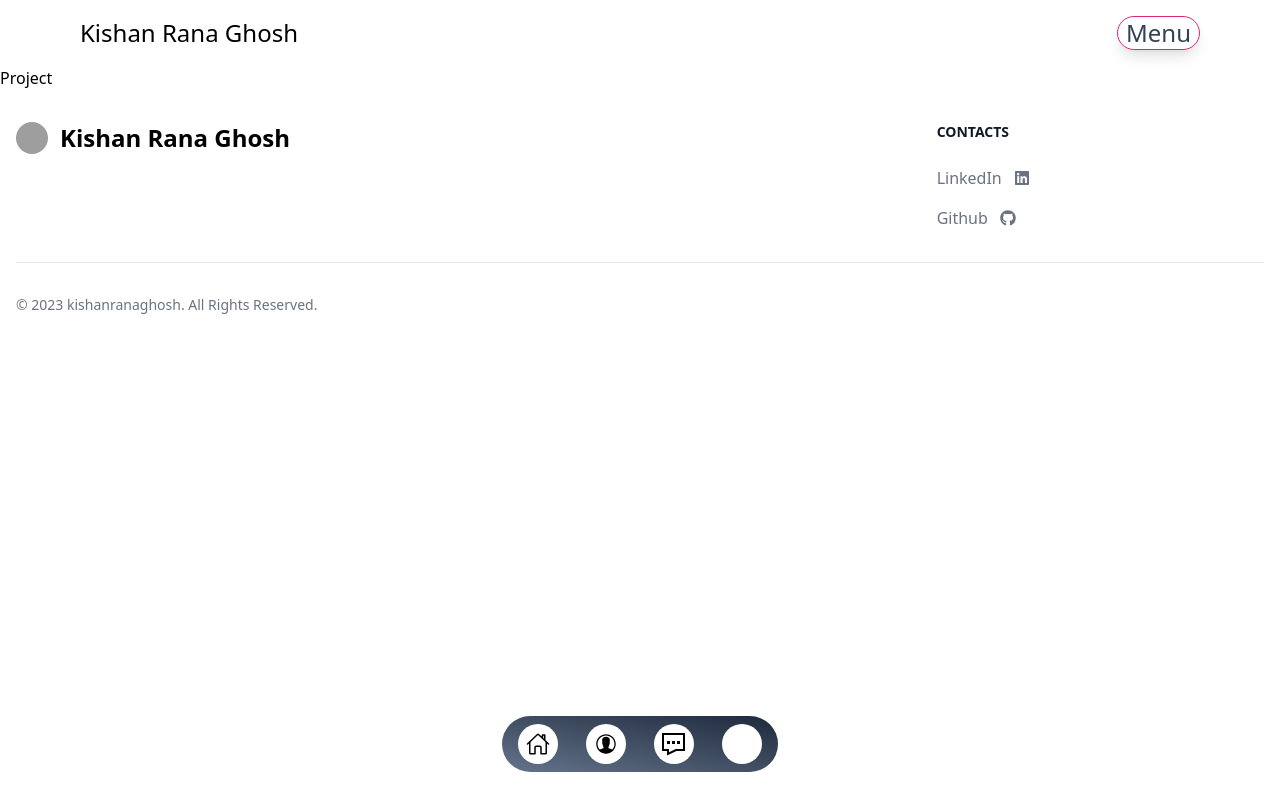
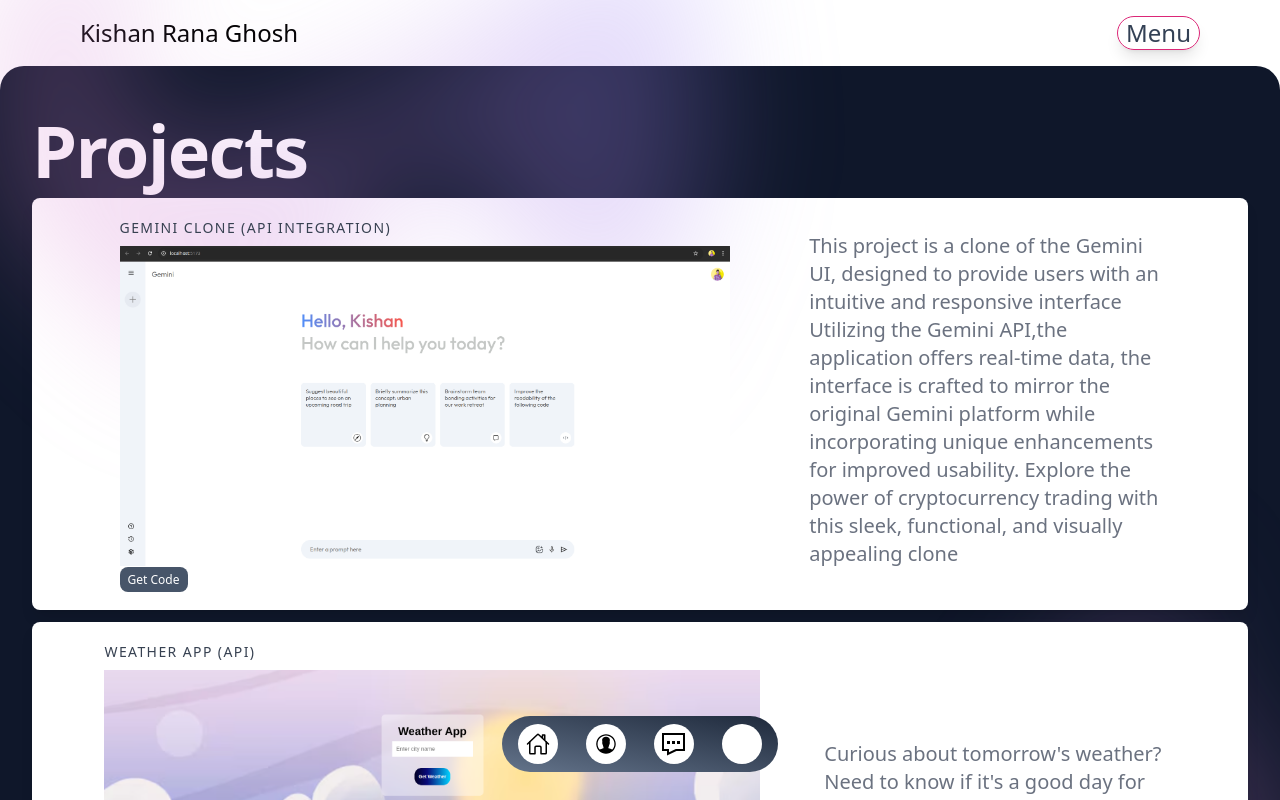
Before and after one commit to kishanghosh090/reactPortfolio, a React (Vite) app in the folder kishanproject/: page /Projects in a window 1280 px wide. Shown: the top 800 px of the page. Built offline with nearby package versions, Linux system fonts and the light colour scheme; grey boxes are pictures that could not be loaded.

Commit message:
file added

```diff
--- a/kishanproject/src/Components/Home/Home.jsx
+++ b/kishanproject/src/Components/Home/Home.jsx
@@ -30,7 +30,7 @@
             <h1 className="text-balance text-4xl font-semibold tracking-tight text-white sm:text-7xl">
               KISHAN RANA GHOSH
             </h1>
-            <h1 className="text-balance text-2xl font-semibold tracking-tight sm:text-7xl text-pink-700">
+            <h1 className="text-balance text-2xl font-semibold tracking-tight sm:text-6xl text-pink-700">
               <TypeAnimation
                 sequence={[
                   "I Am A Web Developer",
@@ -53,10 +53,10 @@
                 challenges.
               </p>
             </div>
-            <div className="mt-10 flex items-center justify-center gap-x-6 mb-4">
+            <div className="mt-10 flex items-center justify-center gap-x-6 mb-4 z-50">
               <NavLink
                 to="/Contact"
-                className="rounded-md bg-pink-700 px-3.5 py-2.5 text-sm font-semibold text-white shadow-sm hover:bg-indigo-500 focus-visible:outline focus-visible:outline-2 focus-visible:outline-offset-2 focus-visible:outline-indigo-600"
+                className="rounded-md z-50 bg-pink-700 px-3.5 py-2.5 text-sm font-semibold text-white shadow-sm hover:bg-indigo-500 focus-visible:outline focus-visible:outline-2 focus-visible:outline-offset-2 focus-visible:outline-indigo-600"
               >
                 Contact Me <span aria-hidden="true"> → </span>
               </NavLink>
@@ -88,18 +88,6 @@
         </div>
       </div>
 
-      <div
-        aria-hidden="true"
-        className="absolute inset-x-0 top-[50%] -z-10 transform-gpu overflow-hidden blur-3xl sm:top-[calc(100%-30rem)]"
-      >
-        <div
-          style={{
-            clipPath:
-              "polygon(74.1% 44.1%, 100% 61.6%, 97.5% 26.9%, 85.5% 0.1%, 80.7% 2%, 72.5% 32.5%, 60.2% 62.4%, 52.4% 68.1%, 47.5% 58.3%, 45.2% 34.5%, 27.5% 76.7%, 0.1% 64.9%, 17.9% 100%, 27.6% 76.8%, 76.1% 97.7%, 74.1% 44.1%)",
-          }}
-          className="relative left-[calc(50%+3rem)] aspect-[1155/678] w-[36.125rem] -translate-x-1/2 bg-gradient-to-tr from-[#ff80b5] to-[#9089fc] opacity-30 sm:left-[calc(50%+36rem)] sm:w-[72.1875rem]"
-        />
-      </div>
       <Contact />
     </motion.div>
   );
--- a/kishanproject/src/Components/Projects/Project.jsx
+++ b/kishanproject/src/Components/Projects/Project.jsx
@@ -1,7 +1,70 @@
 import React from "react";
 
+import { motion } from "framer-motion";
+import ProjectCard from "./ProjectCard";
+import geminClone from "../../assets/gemini-clone.png";
+import weatherApp from "../../assets/weatherApp.png";
 function Project() {
-  return <div>Project</div>;
+  const container = {
+    geminiClone: {
+      name: "Gemini Clone (API Integration)",
+      description:
+        " This project is a clone of the Gemini UI, designed to provide users with an intuitive and responsive interface Utilizing the Gemini API,the application offers real-time data, the interface is crafted to mirror the original Gemini platform while incorporating unique enhancements for improved usability. Explore the power of cryptocurrency trading with this sleek, functional, and visually appealing clone",
+      image: geminClone,
+      codeLink: "https://github.com/kishanghosh090/gemini",
+    },
+    weatherApp: {
+      name: "Weather App (API)",
+      description: `Curious about tomorrow's weather? Need to know if it's a good day for soccer practice? Our app is here to help! Just enter your city or , and it'll give you the latest forecast.click get code button to get code of this APP`,
+      image: weatherApp,
+      codeLink: "https://github.com/kishanghosh090/weatherAppProject",
+    },
+  };
+  return (
+    <motion.div
+      initial={{ opacity: 0, y: 100 }}
+      animate={{ opacity: 1, y: 0 }}
+      transition={{ duration: 0.4 }}
+      className="bg-slate-900 text-white rounded-t-3xl z-40"
+    >
+      <div className=" isolate px-6  z-40 lg:px-8">
+        <div
+          aria-hidden="true"
+          className="absolute inset-x-0 -top-40 z-10 transform-gpu overflow-hidden blur-3xl sm:-top-80"
+        >
+          <div
+            style={{
+              clipPath:
+                "polygon(74.1% 44.1%, 100% 61.6%, 97.5% 26.9%, 85.5% 0.1%, 80.7% 2%, 72.5% 32.5%, 60.2% 62.4%, 52.4% 68.1%, 47.5% 58.3%, 45.2% 34.5%, 27.5% 76.7%, 0.1% 64.9%, 17.9% 100%, 27.6% 76.8%, 76.1% 97.7%, 74.1% 44.1%)",
+            }}
+            className="relative left-[calc(50%-11rem)] aspect-[1155/678] w-[36.125rem] -translate-x-1/2 rotate-[30deg] bg-gradient-to-tr from-[#ff80b5] to-[#9089fc] opacity-30 sm:left-[calc(50%-30rem)] sm:w-[72.1875rem] z-30"
+          />
+        </div>
+        {/* main content */}
+        <div className="py-12 ">
+          <div className="content">
+            <h1 className="text-balance text-4xl font-semibold tracking-tight text-white sm:text-7xl">
+              Projects
+            </h1>
+            <ProjectCard content={container.geminiClone} />
+            <ProjectCard content={container.weatherApp} />
+          </div>
+        </div>
+        <div
+          aria-hidden="true"
+          className="absolute inset-x-0 top-[calc(100%-13rem)] -z-10 transform-gpu overflow-hidden blur-3xl sm:top-[calc(100%-30rem)]"
+        >
+          <div
+            style={{
+              clipPath:
+                "polygon(74.1% 44.1%, 100% 61.6%, 97.5% 26.9%, 85.5% 0.1%, 80.7% 2%, 72.5% 32.5%, 60.2% 62.4%, 52.4% 68.1%, 47.5% 58.3%, 45.2% 34.5%, 27.5% 76.7%, 0.1% 64.9%, 17.9% 100%, 27.6% 76.8%, 76.1% 97.7%, 74.1% 44.1%)",
+            }}
+            className="relative left-[calc(50%+3rem)] aspect-[1155/678] w-[36.125rem] -translate-x-1/2 bg-gradient-to-tr from-[#ff80b5] to-[#9089fc] opacity-30 sm:left-[calc(50%+36rem)] sm:w-[72.1875rem]"
+          />
+        </div>
+      </div>
+    </motion.div>
+  );
 }
 
 export default Project;
--- /dev/null
+++ b/kishanproject/src/Components/Projects/ProjectCard.jsx
@@ -0,0 +1,31 @@
+import React from "react";
+
+function ProjectCard(props) {
+  return (
+    <div className=" md:grid-cols-2 lg:grid-cols-3  border-0 border-gray-200 rounded-lg shadow-lg bg-white py-2 px-4 mt-3 flex flex-wrap z-50 gap-2 justify-evenly items-center">
+      <div className="image name relative block overflow-hidden rounded-lg  z-50 px-1 py-3">
+        <div className=" title">
+          <h3 className="text-gray-700 text-sm tracking-widest uppercase mb-2">
+            {props.content.name}
+          </h3>
+        </div>
+        <img
+          alt="Portfolio"
+          src={props.content.image}
+          className="object-cover transition duration-500 group-hover:scale-105 sm:h-72 xl:h-80"
+        />
+        <a
+          href={props.content.codeLink}
+          className=" bg-slate-600 text-white px-2 py-1 text-xs rounded-bl-lg rounded-lg mt-3"
+        >
+          Get Code
+        </a>
+      </div>
+      <div className="description text-gray-500 text-sm  mb-2 md:w-[30%] md:text-xl">
+        <p>{props.content.description}</p>
+      </div>
+    </div>
+  );
+}
+
+export default ProjectCard;
```
Also changed, not shown: kishanproject/src/assets/gemini-clone.png (added), kishanproject/src/assets/weatherApp.png (added).
